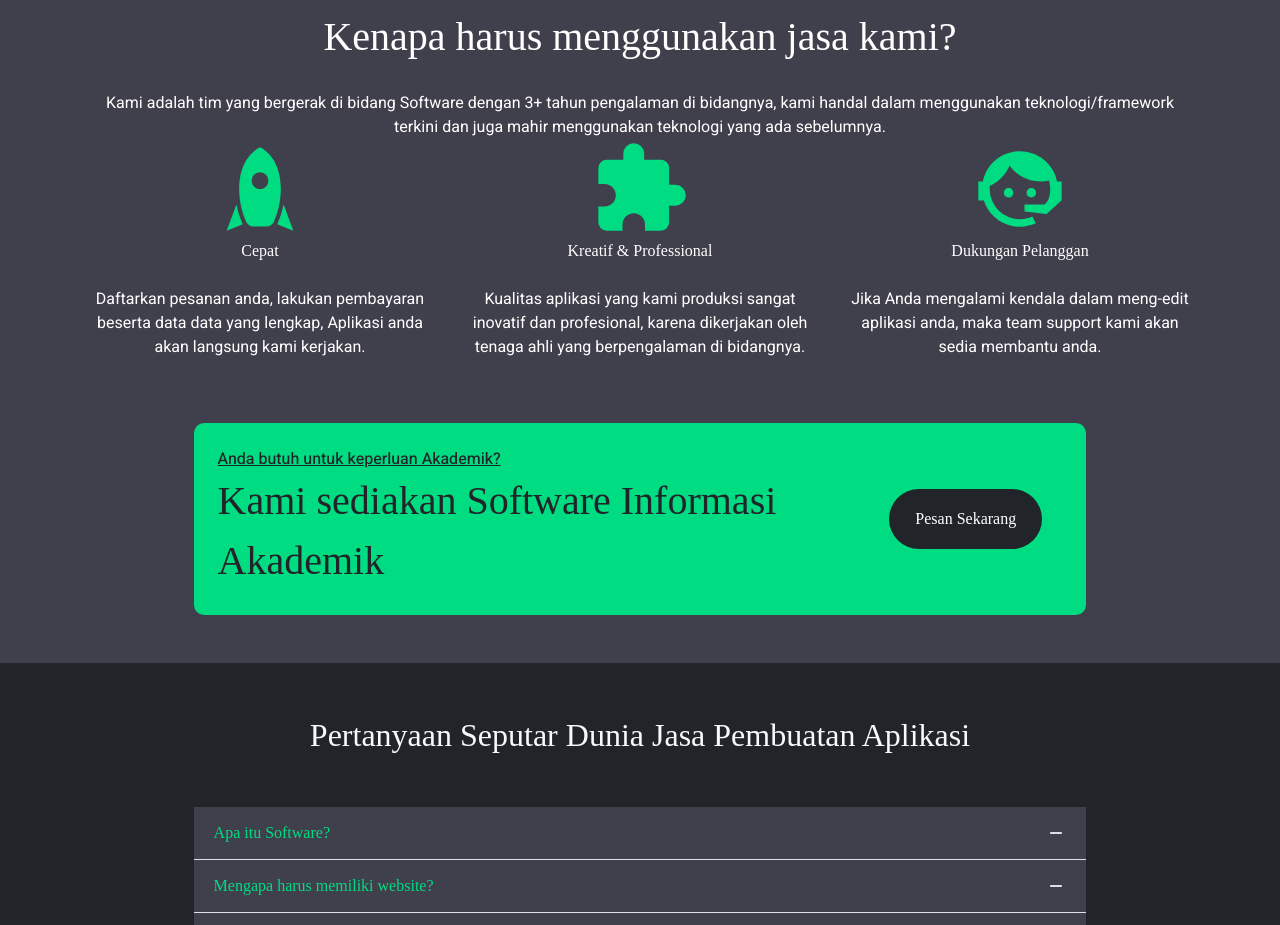
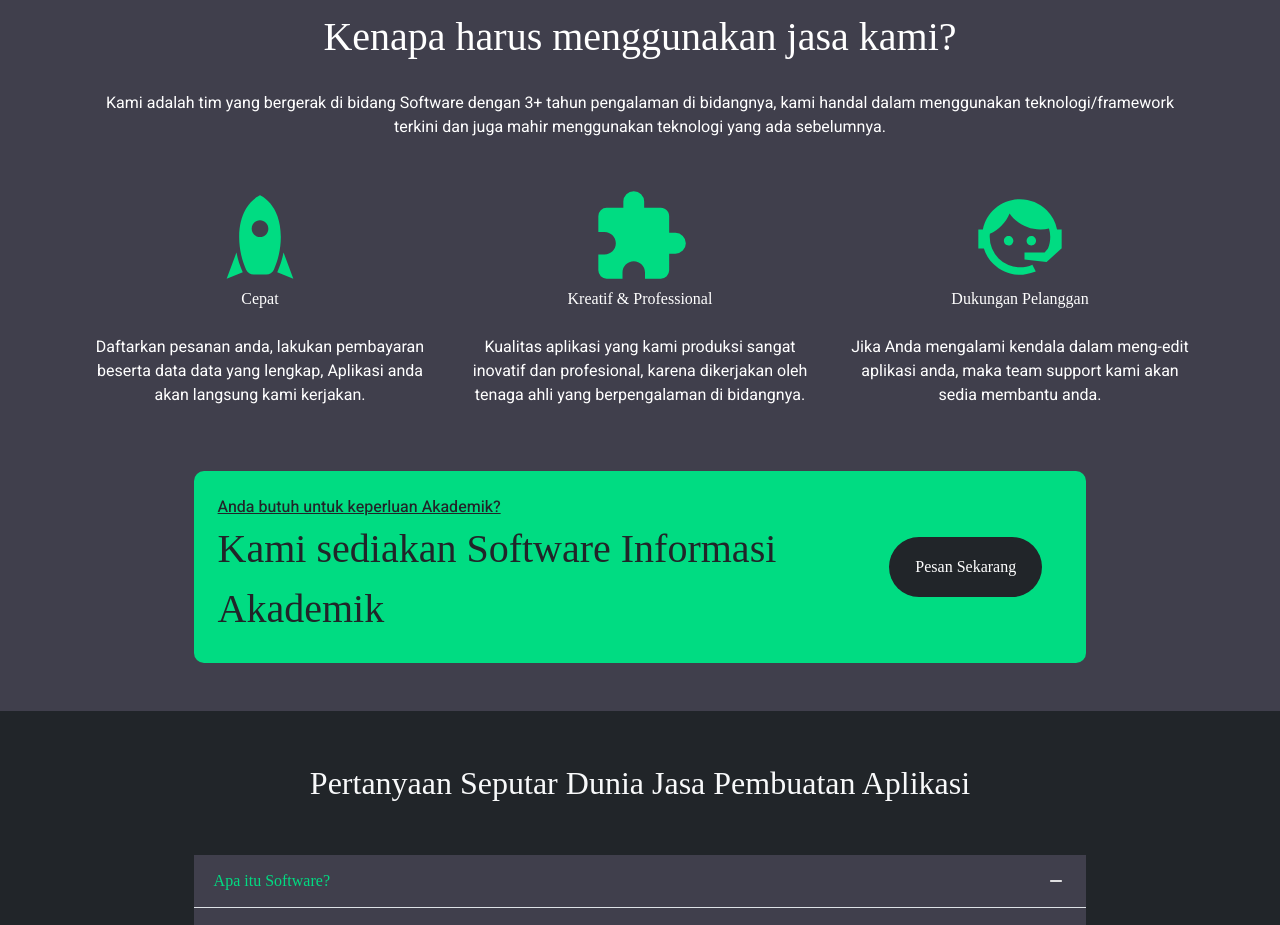
Before and after one commit to gsnipedev/andika-biz, a Nuxt app: page / in a window 1280 px wide. Shown: the part 1180-2105 px from the top of the page. Built offline with nearby package versions, Linux system fonts and the light colour scheme; a web font is replaced by a local one.

Commit message:
minor fix

```diff
--- a/components/thirdsection.vue
+++ b/components/thirdsection.vue
@@ -8,7 +8,7 @@
       </div>
     </div>
 
-    <div class="container">
+    <div class="container mt-5">
       <div class="row">
         <div class="col-12 col-lg-4">
           <div class="text-center svg-icon">
--- a/pages/index.vue
+++ b/pages/index.vue
@@ -1,5 +1,3 @@
-import { Footer } from '~~/.nuxt/components';
-
 <template>
   <section class="top-banner">
     <div class="container py-5">
```
